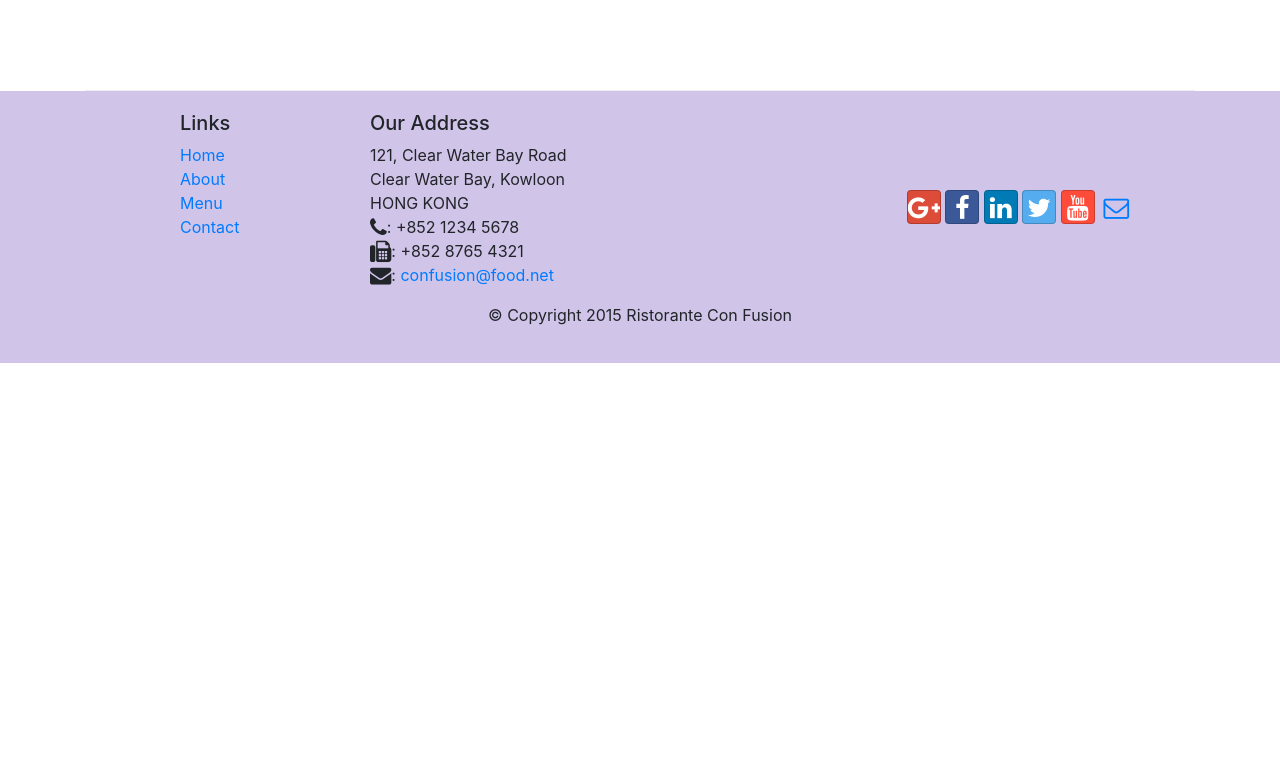
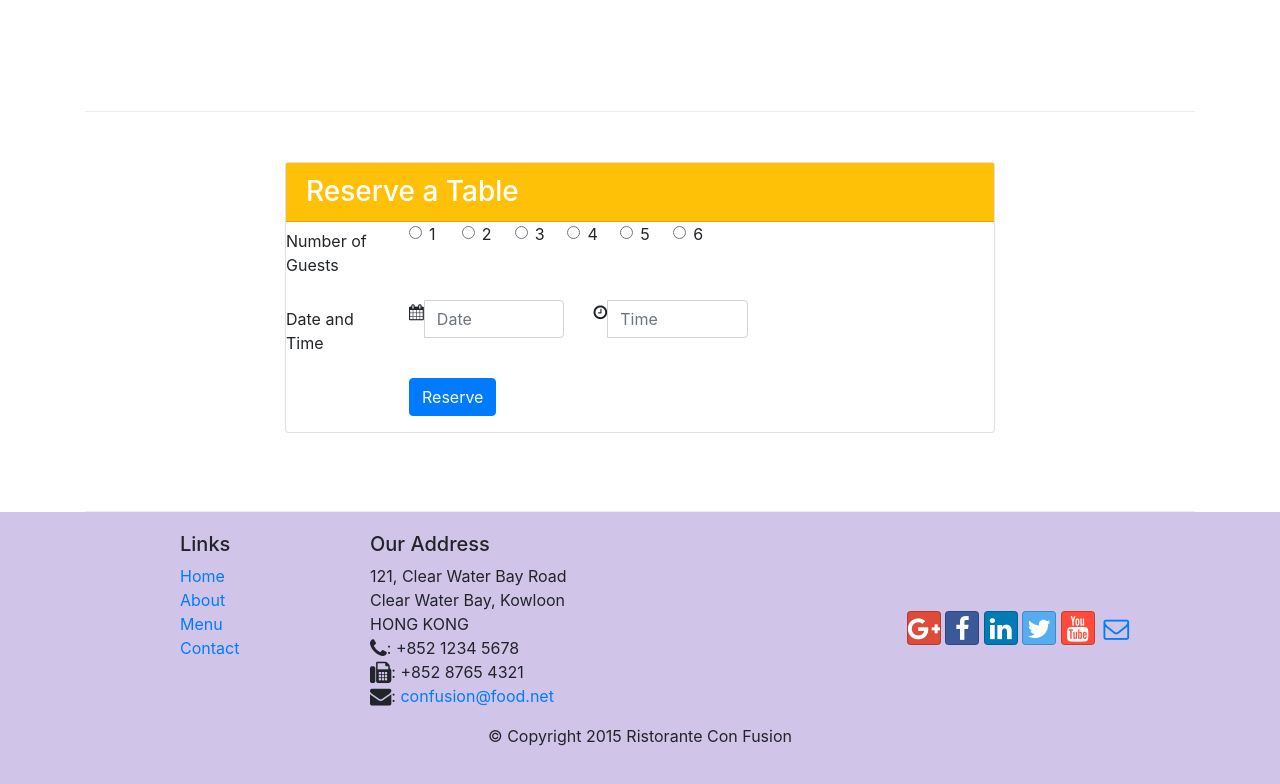
Before and after one commit to mith-iyer/Bootstrap4, a website: page index.html in a window 1280 px wide. Shown: the part 1422-2206 px from the top of the page. Before the commit the page ends 1785 px from the top, so only its background shows below. Drawn offline with nearby package versions, Linux system fonts and the light colour scheme.

Commit message:
Bootstrap CSS Components: Week 2 - Assignment 2

```diff
--- a/index.html
+++ b/index.html
@@ -36,14 +36,17 @@
     <header class="jumbotron">
         <div class="container">
             <div class="row row-header">
-                <div class="col-12 col-sm-8">
+                <div class="col-12 col-sm-6">
                     <h1>Ristorante con Fusion</h1>
                     <p>We take inspiration from the World's best cuisines, and create a unique fusion experience. Our lipsmacking creations will tickle your culinary senses!</p>
                 </div>
-                <div class="col col-sm align-self-center">
-                	<img src="img/logo.png" class="img-fluid">
+                <div class="col-12 col-sm-3 align-self-center">
+	               	<img src="img/logo.png" class="img-fluid">
                 </div>
-            </div>
+           		<div class="col-12 col-sm-3 btn-group align-self-center" role="group">
+	               	<a role="button" class="btn btn-sm btn-warning btn-block" href="#anchor">Reserve</a>
+               	</div>
+        	</div>
         </div>
     </header>
 
@@ -63,14 +66,18 @@
             </div>
         </div>
 
-
         <div class="row row-content align-items-center">
             <div class="col-sm-4 col-md-3">
                 <h3>This Month's Promotions</h3>
             </div>
             <div class="col-sm col-md">
-                <h2>Weekend Grand Buffet</h2>
-                <p class="hidden-xs-down">Featuring mouthwatering combinations with a choice of five different salads, six enticing appetizers, six main entrees and five choicest desserts. Free flowing bubbly and soft drinks. All for just $19.99 per person </p>
+            	<div class="media">
+            		<div class="media-body">
+                		<h2>Weekend Grand Buffet <span class="badge badge-danger">NEW</span></h2>
+                		<p class="hidden-xs-down">Featuring mouthwatering combinations with a choice of five different salads, six enticing appetizers, six main entrees and five choicest desserts. Free flowing bubbly and soft drinks. All for just $19.99 per person </p>
+            		</div>
+            		<img class="d-flex ml-3 img-thumbnail align-self-center" src="img/buffet.png" alt="buffet">
+            	</div>
             </div>
         </div>
 
@@ -78,7 +85,7 @@
             <div class="col-sm-4 col-md-3 flex-last">
                 <h3>Meet our Culinary Specialists</h3>
             </div>
-            <div class="col-sm  col-md flex-first">
+            <div class="col-sm col-md flex-first">
                 <div class="media">
                 	<img class="d-flex mr-3 img-thumbnail align-self-center" src="img/alberto.png" alt="Alberto Somayya">
                 	<div class="media-body">
@@ -89,6 +96,70 @@
                 </div>
             </div>
         </div>
+
+        <div class="row row-content align-self-center justify-content-center">
+	    	<div class="col-sm-8 col-md-8">
+	    		<div class="card"><a name="anchor"></a>
+					<h3 class="card-header bg-warning text-white">Reserve a Table</h3>
+					<div class="card-block">
+						<form>
+							<div class="form-group row">
+								<label class="col-md-2 col-form-label">Number of Guests</label>
+								<div class="form-check col-md-10">
+									<label class="col-md-1 form-check-label">
+    								<input class="form-check-input" type="radio" name="guestCount" id="guestCount1" value="option1">
+    								1
+  									</label>
+									<label class="col-md-1 form-check-label">
+    								<input class="form-check-input" type="radio" name="guestCount" id="guestCount2" value="option2">
+    								2
+  									</label>
+									<label class="col-md-1 form-check-label">
+    								<input class="form-check-input" type="radio" name="guestCount" id="guestCount3" value="option3">
+    								3
+  									</label>
+									<label class="col-md-1 form-check-label">
+    								<input class="form-check-input" type="radio" name="guestCount" id="guestCount4" value="option4">
+    								4
+  									</label>
+									<label class="col-md-1 form-check-label">
+    								<input class="form-check-input" type="radio" name="guestCount" id="guestCount5" value="option5">
+    								5
+  									</label>
+									<label class="col-md-1 form-check-label">
+    								<input class="form-check-input" type="radio" name="guestCount" id="guestCount6" value="option6">
+    								6
+  									</label>
+								</div>
+                        	</div>
+							<div class="form-group row">
+								<label class="col-md-2 col-form-label">Date and Time</label>
+                        		<div class="col-5 col-sm-4 col-md-3">
+                            		<div class="input-group">
+                                		<div class="input-group-addon"><i class="fa fa-calendar"></i></div>
+                                    	<input type="tel" class="form-control" id="date" name="date" placeholder="Date">
+                            		</div>
+		                        </div>
+                        		<div class="col-5 col-sm-4 col-md-3">
+                            		<div class="input-group">
+                                		<div class="input-group-addon"><i class="fa fa-clock-o"></i></div>
+                                    	<input type="tel" class="form-control" id="date" name="date" placeholder="Time">
+                            		</div>
+                        		</div>
+							</div>
+                    		<div class="form-group row">
+                        		<div class="offset-md-2 col-md-10">
+                            		<button type="submit" class="btn btn-primary">
+                                	Reserve
+                            		</button>
+                        		</div>
+                    		</div>
+						</form>
+					</div>
+				</div>
+			</div>
+			</div>
+    	</div>
     </div>
 
     <footer class="footer">
```
